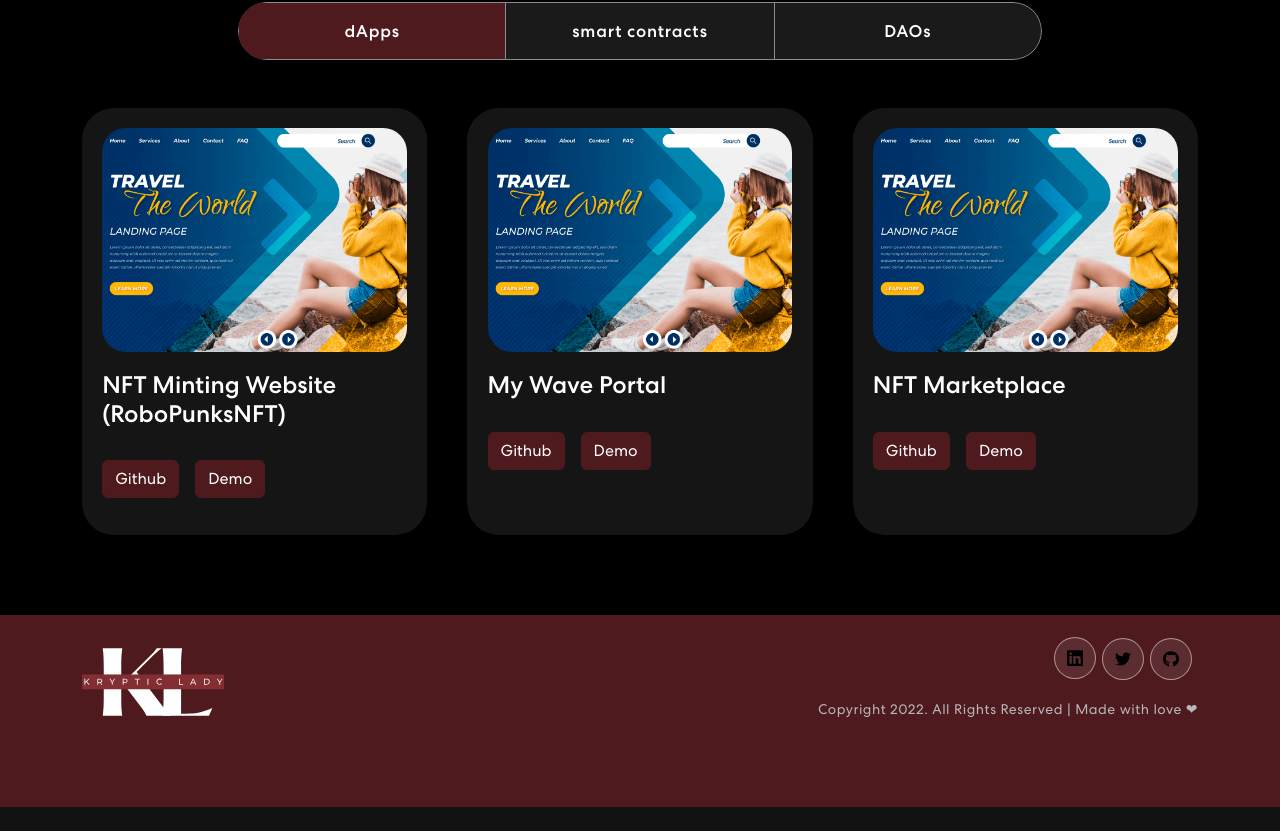
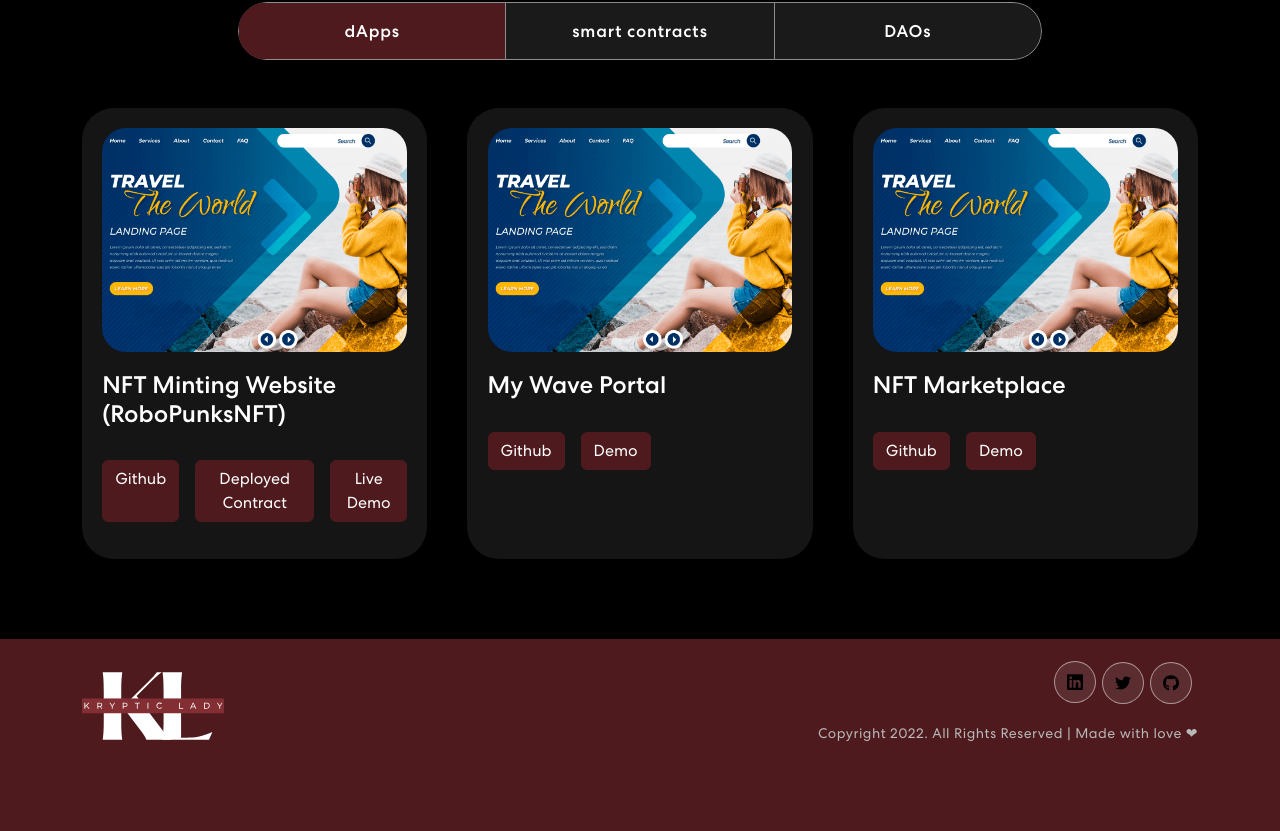
Before and after one commit to aidnii/aidnii-port, a React (Create React App) app: page / in a window 1280 px wide. Shown: the part 2425-3256 px from the top of the page. Before the commit the page ends 3232 px from the top, so only its background shows below. Built offline with nearby package versions, Linux system fonts and the light colour scheme.

Commit message:
update the projects section

```diff
--- a/src/components/Projects.js
+++ b/src/components/Projects.js
@@ -42,8 +42,9 @@ export const Projects = () => {
                             </div>
                             <h4>NFT Minting Website (RoboPunksNFT)</h4>
                             <div className="portfolio__item-cta">
-                              <a href="https://github.com/aidnii/nft-mint-website" className='btn' target='_blank'>Github</a>
-                              <a href="https://github.com/aidnii" className='btn btn-primary' target='_blank'>Demo</a>
+                              <a href="https://github.com/aidnii/minting-nft-site" className='btn' target='_blank'>Github</a>
+                              <a href="https://rinkeby.etherscan.io/address/0xe525375dA0A2d1d7767cd0FE642fFf4525d80dE4" className='btn btn-primary' target='_blank'>Deployed Contract</a>
+                              <a href="https://nftmint-krypticlady.netlify.app/" className='btn btn-primary' target='_blank'>Live Demo</a>
                             </div>
                           </article>
                           <article className="portfolio__item">
```
